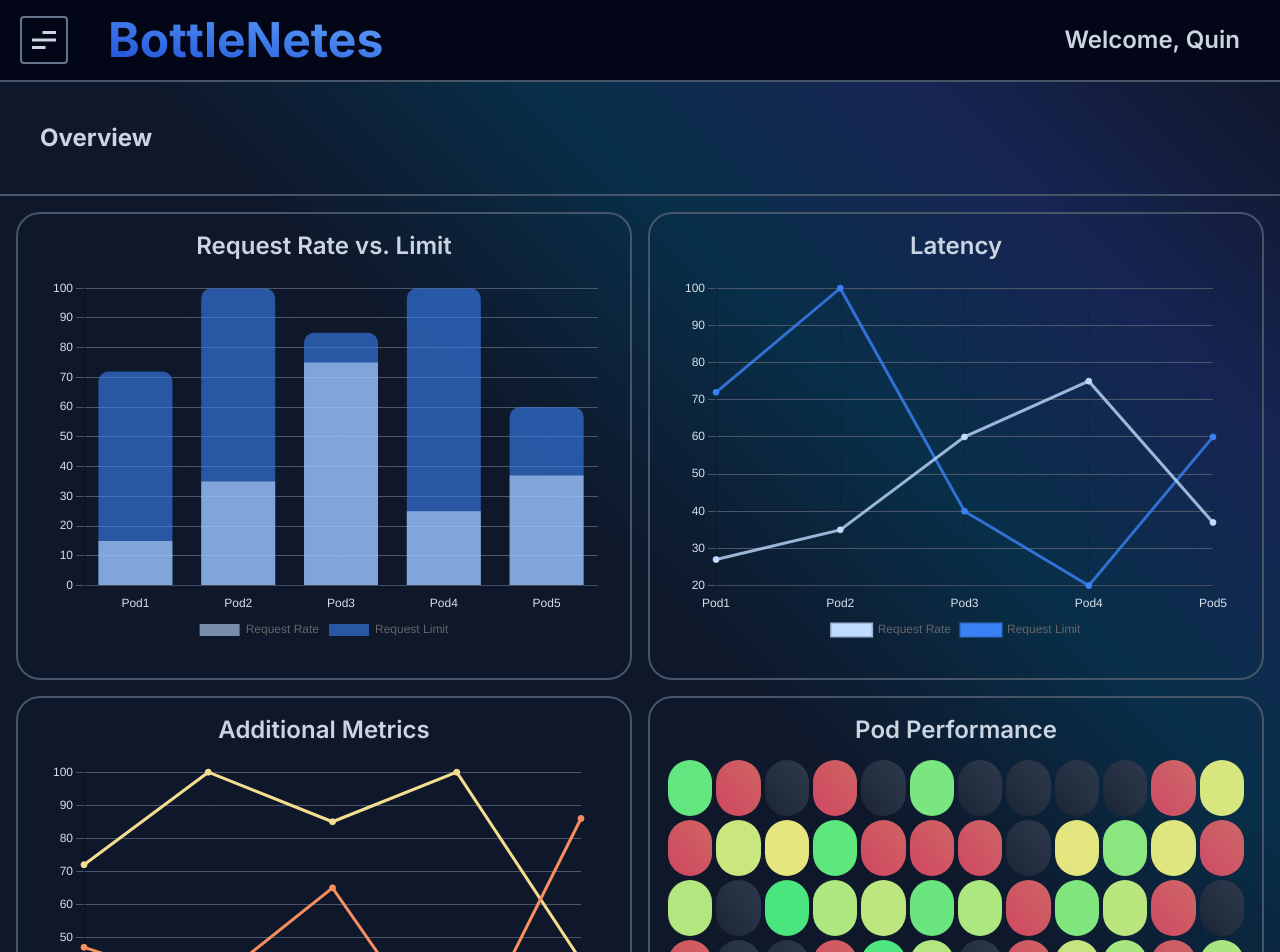
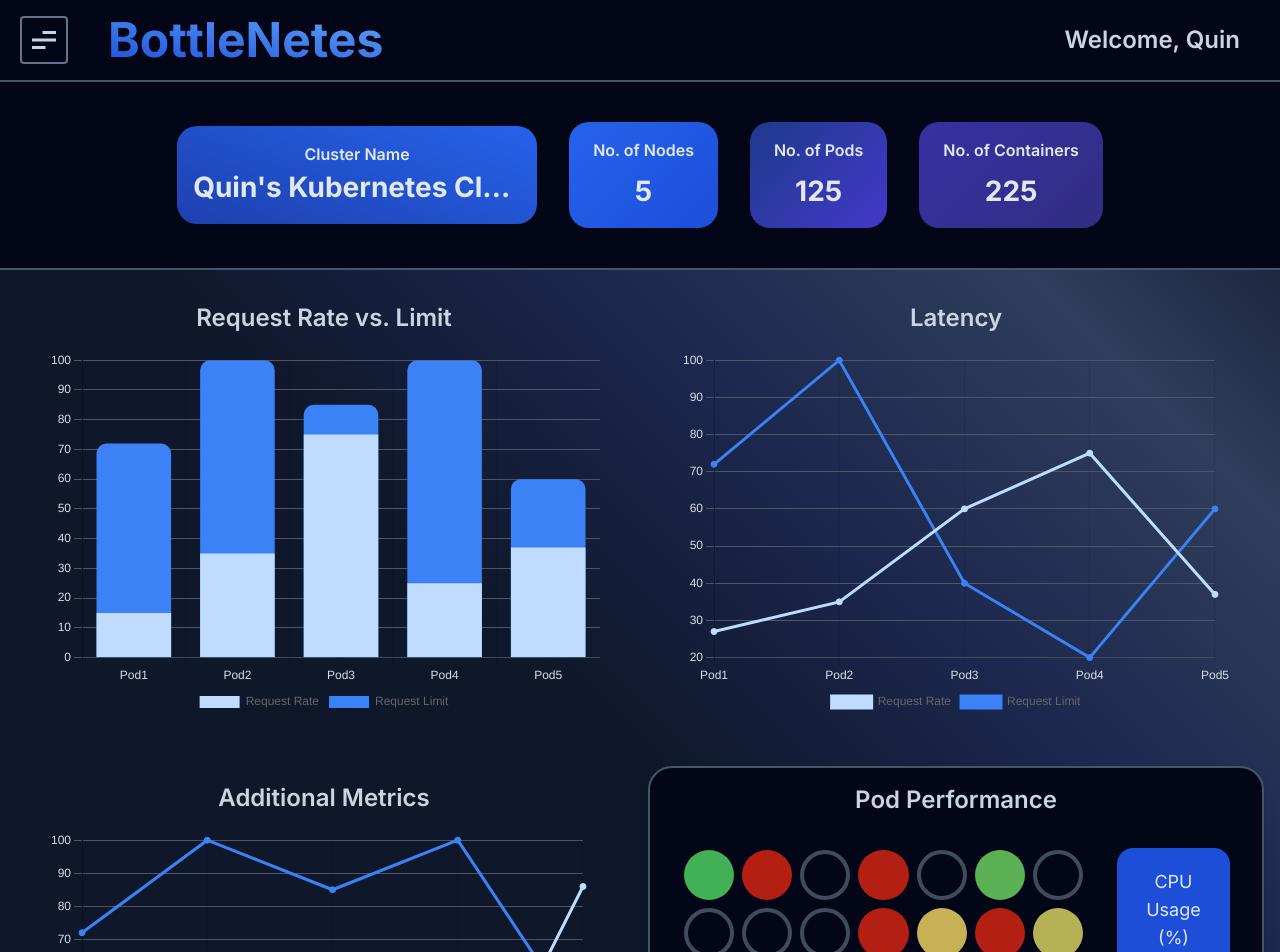
Before and after one commit to oslabs-beta/bottlenetes, a React (Vite) app: page / in a window 1280 px wide. Shown: the top 952 px of the page. Built offline with nearby package versions, Linux system fonts and the light colour scheme.

Commit message:
heat map complete with circles and stand-in buttons

```diff
--- a/src/containers/MainContainer.jsx
+++ b/src/containers/MainContainer.jsx
@@ -10,6 +10,7 @@ import TestGrid from "../test-components/TestGrid";
 import TestRequestLimit from "../test-components/TestRequestLimit";
 import TestMetrics from "../test-components/TestMetrics";
 import TestLatency from "../test-components/TestLatency";
+import TestOverview from "../test-components/TestOverview";
 import RequestLimit from "../components/RequestLimit";
 import { Hexagon } from "lucide-react";
 import "../styles.css";
@@ -117,13 +118,12 @@ const MainContainer = ({ username }) => {
           </h1>
         </div>
         <div className="flex items-center space-x-4">
-          <h1 className="px-5 text-2xl mr-5 font-semibold text-slate-300">{`Welcome, ${username}`}</h1>
+          <h1 className="mr-5 px-5 text-2xl font-semibold text-slate-300">{`Welcome, ${username}`}</h1>
         </div>
       </header>
       <div className="bg-custom-gradient">
-        <div className="border-b-2 border-slate-600 p-10">
-          <h1 className="text-2xl font-bold text-slate-300">Overview</h1>
-          <Overview overviewData={overviewData} />
+        <div className="border-b-2 border-slate-600 bg-slate-950 p-10">
+          <TestOverview overviewData={overviewData} />
         </div>
         <div
           id="main-container"
@@ -131,7 +131,7 @@ const MainContainer = ({ username }) => {
         >
           {/*Arrange components in columns for a larger screen, and stack vertically if the screen is smaller*/}
           <div className="grid grid-cols-1 gap-4 lg:grid-cols-2 xl:grid-cols-4">
-            <div className="relative flex-auto rounded-3xl border-2 border-slate-600 p-4 xl:col-span-2">
+            <div className="relative flex-auto rounded-3xl border-slate-600 p-4 xl:col-span-2">
               <h2 className="text-center text-2xl font-semibold text-slate-300">
                 Request Rate vs. Limit
               </h2>
@@ -140,20 +140,20 @@ const MainContainer = ({ username }) => {
                 clickedPod={clickedPod}
               />
             </div>
-            <div className="rounded-3xl border-2 border-slate-600 p-4 xl:col-span-2">
+            <div className="rounded-3xl border-slate-600 p-4 xl:col-span-2">
               <h2 className="text-center text-2xl font-semibold text-slate-300">
                 Latency
               </h2>
               <TestLatency defaultView={defaultView} clickedPod={clickedPod} />
             </div>
-            <div className="max-h-[41%] rounded-3xl border-2 border-slate-600 p-4 xl:col-span-2">
+            <div className="max-h-[41%] rounded-3xl border-slate-600 p-4 xl:col-span-2">
               <h2 className="text-center text-2xl font-semibold text-slate-300">
                 Additional Metrics
               </h2>
               <TestMetrics defaultView={defaultView} clickedPod={clickedPod} />
             </div>
-            <div className="flex max-h-[41%] flex-col rounded-3xl border-2 border-slate-600 p-4 xl:col-span-2">
-              <h2 className="mb-3 text-center text-2xl font-semibold text-slate-300">
+            <div className="flex max-h-[41%] flex-col rounded-3xl border-2 border-slate-600 bg-slate-950 shadow-lg p-4 xl:col-span-2">
+              <h2 className="mb-4 text-center text-2xl font-semibold text-slate-300">
                 Pod Performance
               </h2>
               <TestGrid
--- /dev/null
+++ b/src/test-components/Overview.css
@@ -0,0 +1,136 @@
+/* Main Overview Container */
+.overview-container {
+  display: flex;
+  flex-direction: row;
+  align-items: center;
+  justify-content: center;
+  padding: 0rem;
+  border-radius: 12px;
+  color: #e2e8f0;
+  margin-bottom: 0;
+  gap: 2rem;
+}
+
+.dynamic-text {
+  white-space: nowrap;
+  text-overflow: ellipsis;
+  overflow: hidden;
+  font-size: 1rem;
+  font-weight: bold;
+  color: #e2e8f0;
+}
+
+/* Metrics Row */
+.overview-metrics-row {
+  display: flex;
+  justify-content: center;
+  gap: 2rem;
+}
+
+/* Metric Cards */
+.overview-card {
+  padding: 1rem 1.5rem;
+  text-align: center;
+  border-radius: 20px;
+  transition: all 0.3s ease;
+  display: flex;
+  flex-direction: column;
+  justify-content: center;
+}
+
+/* Card Titles and Values */
+.overview-card h2 {
+  font-size: 1rem;
+  font-weight: 600;
+  margin-bottom: 0.5rem;
+}
+
+.overview-value {
+  font-size: 1.75rem;
+  font-weight: 800;
+  transition: all 0.3s ease;
+}
+
+/* Error and Loading Messages */
+.overview-message,
+.overview-error {
+  font-size: 1rem;
+  font-weight: 400;
+}
+
+.overview-error {
+  color: #f87171;
+}
+
+/* Animations */
+
+/* Fade-In Effect */
+.fade-in {
+  animation: fadeIn 0.8s ease-in;
+}
+
+@keyframes fadeIn {
+  from {
+    opacity: 0;
+  }
+  to {
+    opacity: 1;
+  }
+}
+
+/* Blinking Loading Text */
+.blinking {
+  animation: blinkingText 1.5s infinite;
+}
+
+@keyframes blinkingText {
+  0% {
+    opacity: 0.3;
+  }
+  50% {
+    opacity: 1;
+  }
+  100% {
+    opacity: 0.3;
+  }
+}
+
+/* Pulse Effect on Update */
+.pulse {
+  animation: pulseUpdate 0.3s ease-out;
+}
+
+@keyframes pulseUpdate {
+  0% {
+    transform: scale(1);
+  }
+  50% {
+    transform: scale(1.1);
+  }
+  100% {
+    transform: scale(1);
+  }
+}
+
+/* Unique Background Colors for Metrics */
+.overview-nodes {
+  background: linear-gradient(135deg, #2563eb, #1d4ed8); /* Bright Blue */
+}
+
+.overview-pods {
+  background: linear-gradient(135deg, #1e3a8a, #4338ca); /* Deep Indigo */
+}
+
+.overview-containers {
+  background: linear-gradient(135deg, #3730a3, #312e81); /* Violet */
+}
+
+/* Cluster Name as a Thin Line */
+.thin-line {
+  width: 30%;
+  padding: 1rem 1rem;
+  background: linear-gradient(200deg, #2563eb, #1e40af); /* Light Blue */
+  text-align: center;
+  border-radius: 20px;
+  color: #e2e8f0;
+}
--- a/src/test-components/TestGrid.jsx
+++ b/src/test-components/TestGrid.jsx
@@ -1,63 +1,71 @@
-
 const TestGrid = () => {
   const testArray = [];
   for (let i = 0; i <= 200; i++) {
     testArray.push(i);
   }
 
-  const statusArray = ['active', 'inactive', 'error'];
-  let status = ''
+  const statusArray = ["active", "inactive", "error"];
+  let status = "";
 
   const randomStatus = () => {
     status = statusArray[Math.floor(Math.random() * statusArray.length)];
-  }
+  };
 
   const color = (value /*value[1]*/, minVal = 0, maxVal /*value[0]*/) => {
     const normalizedValue = (value - minVal) / (maxVal - minVal);
-    const r = 255 - (Math.floor(normalizedValue * 180));
+    const r = 238 - Math.floor(normalizedValue * 204);
 
-    return `rgb(${r}, 255, 141, 1)`;
+    return `rgb(${r}, 197, 94, 1)`;
   };
 
   const buttonArray = [];
   for (let i = 1; i < testArray.length; i++) {
     randomStatus();
-    if (status === 'active') {
+    if (status === "active") {
       buttonArray.push(
         <button
           key={i}
-          className="m-0.5 rounded-3xl brightness-90 py-7 px-3 transition hover:filter hover:brightness-50"
+          className="m-0.5 aspect-square rounded-full brightness-90 transition hover:brightness-50 hover:filter"
           style={{
             backgroundColor: color(Math.floor(Math.random() * 100), 0, 100),
           }}
-        >
-
-        </button>,
+        ></button>,
       );
-    } else if (status === 'error') {
+    } else if (status === "error") {
       buttonArray.push(
         <button
           key={i}
-          className="bg-gradient-to-bl from-[rgba(255,120,112,0.8)] to-[rgba(255,84,112,0.8)] m-0.5 px-3 rounded-3xl py-7 transition hover:filter hover:brightness-50"
-        >
-
-        </button>,
+          className="m-0.5 aspect-square rounded-full bg-[rgba(255,43,19,0.7)] transition hover:brightness-50 hover:filter"
+        ></button>,
       );
     } else {
       buttonArray.push(
         <button
           key={i}
-          className="m-0.5 rounded-3xl py-7 px-3 bg-gradient-to-bl from-slate-700 to-slate-800 brightness-90 transition hover:filter hover:brightness-50"
-        >
-
-        </button>,
+          className="m-0.5 aspect-square rounded-full border-4 border-slate-600 brightness-90 transition hover:bg-slate-900 hover:filter"
+        ></button>,
       );
     }
   }
 
   return (
-    <div id="test-grid" className="grid h-screen rounded-2xl grid-cols-12 overflow-scroll">
-      {buttonArray}
+    <div className="align-space-between flex h-full overflow-scroll">
+      <div className="w-3/4 overflow-auto p-4">
+        <div
+          id="test-grid"
+          className="grid h-screen grid-cols-3 gap-1 overflow-scroll md:grid-cols-7 lg:grid-cols-5 xl:grid-cols-7 2xl:grid-cols-9"
+        >
+          {buttonArray}
+        </div>
+      </div>
+      <div className="flex w-1/4 flex-col justify-start gap-4 p-4">
+        <button className="text-semibold rounded-2xl bg-blue-700 px-4 py-2 py-5 text-lg text-slate-200 hover:brightness-90 hover:filter">
+          CPU Usage (%)
+        </button>
+        <button className="text-semibold rounded-2xl bg-blue-700 px-4 py-2 py-5 text-lg text-slate-200 hover:brightness-90 hover:filter">
+          Latency
+        </button>
+      </div>
     </div>
   );
 };
--- a/src/test-components/TestLatency.jsx
+++ b/src/test-components/TestLatency.jsx
@@ -63,13 +63,13 @@ const TestLatency = () => {
         label: "Request Rate",
         data: [27, 35, 60, 75, 37],
         backgroundColor: "rgba(191, 219, 254, 1)", //placeholder
-        borderColor: "rgba(191, 219, 254, 0.8)",
+        borderColor: "rgba(191, 219, 254, 1)",
       },
       {
         label: "Request Limit",
         data: [72, 100, 40, 20, 60],
         backgroundColor: "rgba(59, 130, 246, 1)",
-        borderColor: "rgba(59, 130, 246, 0.8)",
+        borderColor: "rgba(59, 130, 246, 1)",
       },
     ],
   };
--- /dev/null
+++ b/src/test-components/TestOverview.jsx
@@ -0,0 +1,112 @@
+import { useState, useEffect } from "react";
+import "./Overview.css";
+
+const TestOverview = () => {
+  const [overview, setOverview] = useState({
+    clusterName: "Loading...",
+    nodes: 0,
+    pods: 0,
+    containers: 0,
+  });
+
+  const [loading, setLoading] = useState(true);
+  const [error, setError] = useState(null);
+
+  useEffect(() => {
+    const fetchMetrics = async () => {
+      try {
+        setLoading(true);
+        console.log("🏃💨 Fetching data...");
+
+        /** ---------------------- COMMENTED OUT API CALLS ---------------------- **/
+        /*
+        const podsResponse = await fetch("http://localhost:3000/api/all-pods-status");
+        if (!podsResponse.ok) throw new Error("❌ Failed to fetch pod data");
+
+        const podsData = await podsResponse.json();
+        const podCount = podsData.allPodsStatus.length;
+        const containerCount = podsData.allPodsStatus.reduce(
+          (acc, pod) => acc + pod.containerCount,
+          0
+        );
+        const clusterName = podsData.allPodsStatus[0]?.clusterName || "Unknown";
+
+        const nodesResponse = await fetch("http://localhost:3000/api/all-nodes");
+        if (!nodesResponse.ok) throw new Error("❌ Failed to fetch node data");
+
+        const nodesData = await nodesResponse.json();
+        const nodeCount = nodesData.allNodes.length;
+
+        setOverview({
+          clusterName,
+          nodes: nodeCount,
+          pods: podCount,
+          containers: containerCount,
+        });
+        */
+
+        /** ---------------------- FAKE DATA ---------------------- **/
+        setTimeout(() => {
+          setOverview({
+            clusterName: "Quin's Kubernetes Cluster",
+            nodes: 5,
+            pods: 125,
+            containers: 225,
+          });
+          console.log("✅ Data successfully loaded!");
+          setLoading(false);
+        }, 1000);
+      } catch (err) {
+        console.error("😵 Error fetching metrics:", err);
+        setError(err.message || "An unknown error occurred.");
+        setLoading(false);
+      }
+    };
+
+    fetchMetrics();
+  }, []);
+
+  if (loading) {
+    return (
+      <div className="overview-container fade-in">
+        <p className="overview-message blinking">⏳ Loading Cluster Overview...</p>
+      </div>
+    );
+  }
+
+  if (error) {
+    return (
+      <div className="overview-container fade-in">
+        <p className="overview-error">❗❗ Error❗❗ : {error}</p>
+      </div>
+    );
+  }
+
+  return (
+    <div className="overview-container fade-in">
+      <div className="overview-cluster thin-line">
+        <h2 style={{ fontWeight: 600 }}>Cluster Name</h2>
+        <p className="overview-value dynamic-text">{overview.clusterName}</p>
+      </div>
+
+      <div className="overview-metrics-row">
+        <div className="overview-card overview-nodes">
+          <h2>No. of Nodes</h2>
+          <p className="overview-value">{overview.nodes}</p>
+        </div>
+
+        <div className="overview-card overview-pods">
+          <h2>No. of Pods</h2>
+          <p className="overview-value">{overview.pods}</p>
+        </div>
+
+        <div className="overview-card overview-containers">
+          <h2>No. of Containers</h2>
+          <p className="overview-value">{overview.containers}</p>
+        </div>
+      </div>
+    </div>
+  );
+};
+
+export default TestOverview;
--- a/src/test-components/TestRequestLimit.jsx
+++ b/src/test-components/TestRequestLimit.jsx
@@ -58,13 +58,13 @@ const TestRequestLimit = () => {
       {
         label: "Request Rate",
         data: [15, 35, 75, 25, 37],
-        backgroundColor: "rgba(191, 219, 254, 0.6)", //placeholder
+        backgroundColor: "rgba(191, 219, 254, 1)", //placeholder
         borderRadius: 0,
       },
       {
         label: "Request Limit",
         data: [72, 100, 85, 100, 60],
-        backgroundColor: "rgba(59, 130, 246, 0.6)",
+        backgroundColor: "rgba(59, 130, 246, 1)",
         borderRadius: 10,
       },
     ],
--- a/tailwind.config.js
+++ b/tailwind.config.js
@@ -3,9 +3,12 @@ export default {
   content: ["./index.html", "signup.html", "./src/**/*.{js,ts,jsx,tsx,html}"],
   theme: {
     extend: {
+      screens: {
+        "md-lg": "900px",
+      },
       backgroundImage: {
         "custom-gradient":
-          "linear-gradient(45deg, #0f172a 60%, #082F49 74%, #172554 87%, #0f172a 100%)",
+          "linear-gradient(45deg, #0F172A 55%, #1B274D 70%, #2F3E5C 85%, #0F172A)",
       },
       keyframes: {
         textColorAnimation: {
@@ -23,3 +26,8 @@ export default {
   },
   plugins: [],
 };
+
+//"linear-gradient(45deg, #0f172a 30%, #082f49 55%, #172554 77%, #0f172a 100%)",
+// "linear-gradient(135deg, #1E293B, #312E81, #3B4D71, #415A77)",
+// "linear-gradient(135deg, #1C2A3A, #2A2E61, #224D52, #364156)",
+// "linear-gradient(135deg, #1B264F, #283A73, #3D2C59, #2F3E5C)",
```
Also changed, not shown: src/test-components/TestMetrics.jsx (+4 -4 lines).
